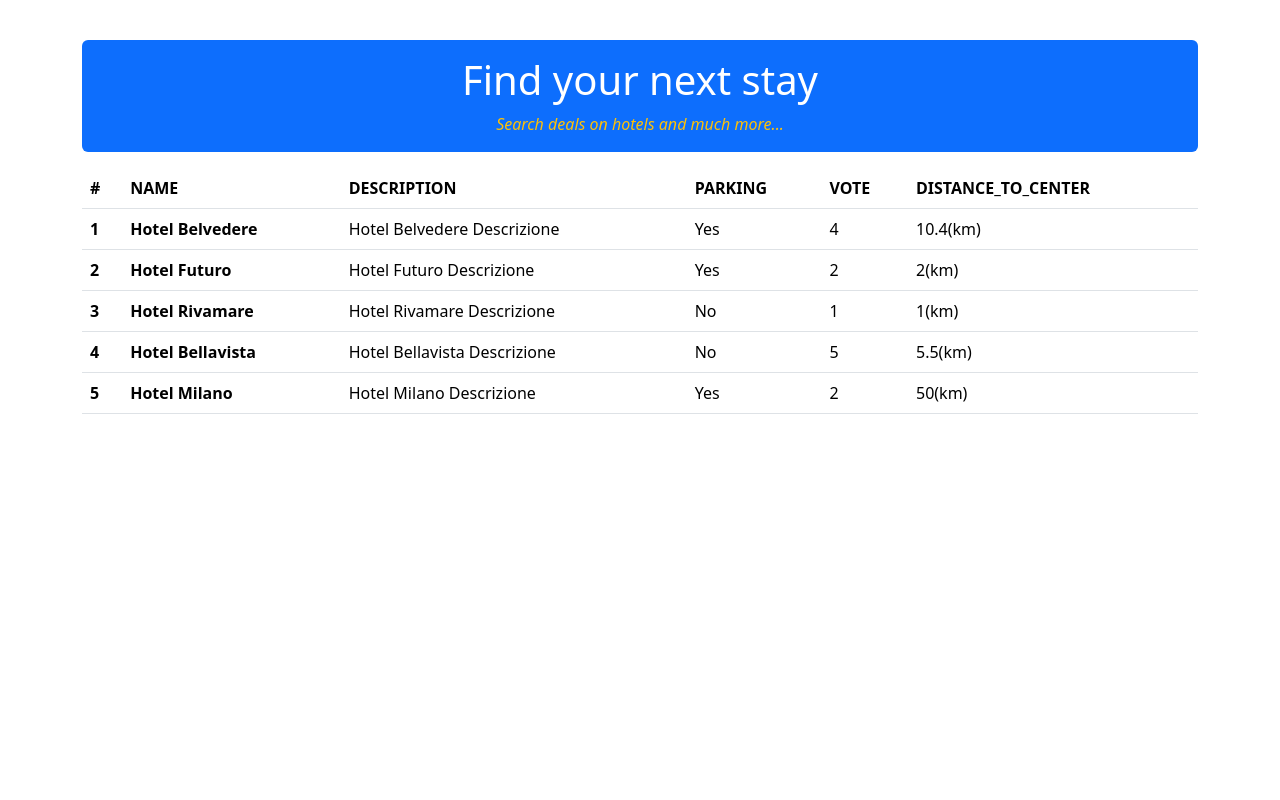
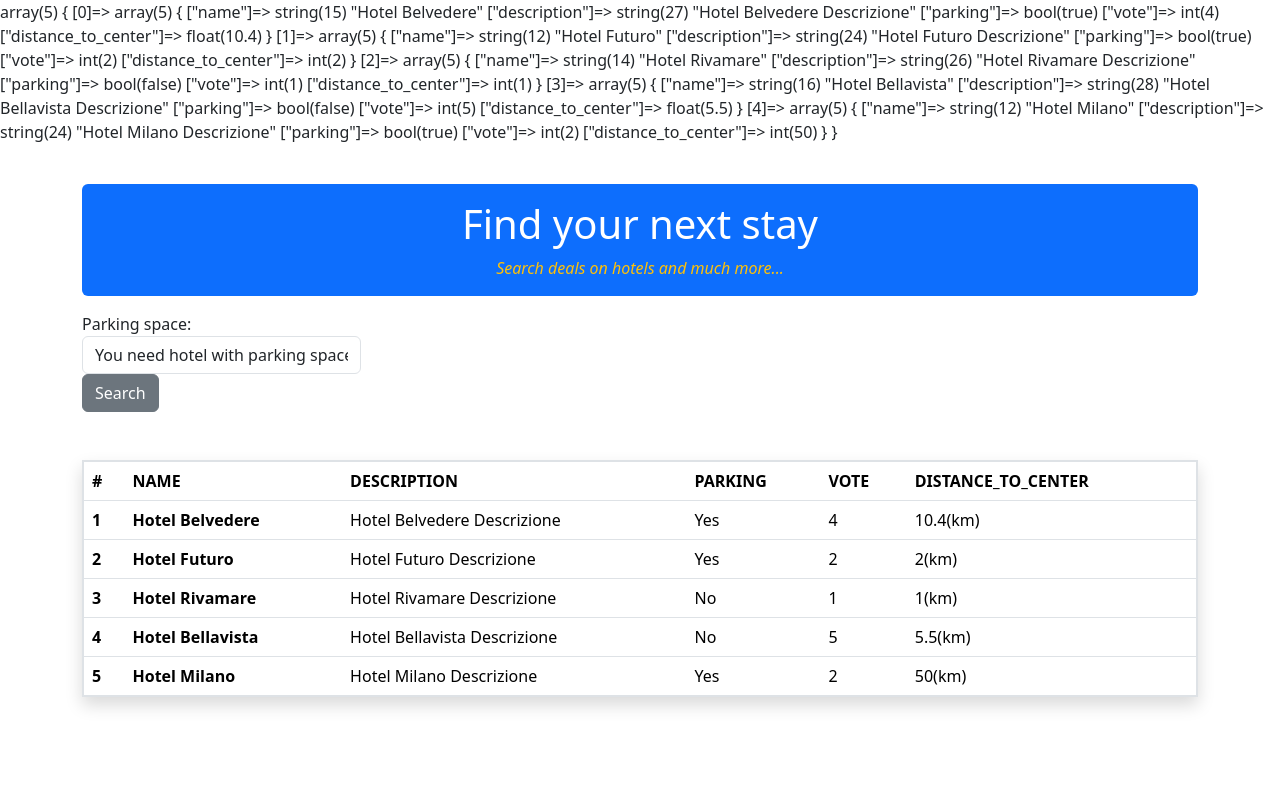
Before and after one commit to orsoli/php-hotel, a PHP site: page / in a window 1280 px wide. Run offline with PHP 8.4, Linux system fonts and the light colour scheme; some libraries are stand-ins or nearby versions.

Commit message:
Added parking filter section

```diff
--- a/index.php
+++ b/index.php
@@ -38,6 +38,19 @@ $hotels = [
         ],
 
     ];
+
+//---  Define functions
+// Filter array hotel based on parking value
+$filteredHotels = array_filter($hotels, function($hotel){
+    if(isset($_GET["parking"])){
+        // Get dhe parking value and convert in boolean
+        $parkng = $_GET["parking"]==="true"? true : false;
+        return $hotel["parking"] === $parkng;
+    } else {
+        return $hotel;
+    }
+});
+var_dump($filteredHotels)
 ?>
 
 <!DOCTYPE html>
@@ -72,30 +85,44 @@ $hotels = [
         </header>
         <!-- Main -->
         <main>
+            <form action="index.php" method="get">
+                <label for="parking">Parking space:</label>
+                <select class="form-control w-25" name="parking" id="parking">
+                    <option selected disabled>You need hotel with parking space</option>
+                    <option value="true">Yes</option>
+                    <option value="false">No</option>
+                </select>
+                <button type="submit" class="btn btn-secondary">Search</button>
+            </form>
             <!--Main Validation  -->
-            <?php if($hotels){?>
+            <?php if(isset($filteredHotels)){?>
             <!-- Table details  -->
-            <table class="table">
+            <table class="table border border-2 shadow mt-5">
                 <thead>
                     <tr>
                         <th scope="col">#</th>
                         <!--Table header Validation  -->
-                        <?php if($hotels[0]){?>
+                        <?php if(isset($filteredHotels[0])){?>
                         <!-- Get the keys in the first array using for head table dinamically  -->
-                        <?php foreach(array_keys($hotels[0]) as $key) { ?>
+                        <?php foreach(array_keys($filteredHotels[0]) as $key) { ?>
                         <th scope="col">
                             <?= strtoupper($key) ?>
                         </th>
                         <?php } ?>
                         <?php }else{ ?>
-                        <em class="text-danger"><?= "Have no info for table header header" ?></em>
+                        <!-- Get the keys in the first array using for head table dinamically  -->
+                        <?php foreach(array_keys($filteredHotels[2]) as $key) { ?>
+                        <th scope="col">
+                            <?= strtoupper($key) ?>
+                        </th>
+                        <?php } ?>
                         <?php } ?>
                     </tr>
                 </thead>
                 <tbody>
                     <tr>
                         <!-- Using keys for the order list body and details of each hotel -->
-                        <?php foreach($hotels as $key => $hotel){ ?>
+                        <?php foreach($filteredHotels as $key => $hotel){ ?>
                         <th scope="row">
                             <?= ($key + 1) ?>
                         </th>
```
Also changed, not shown: README.md.
